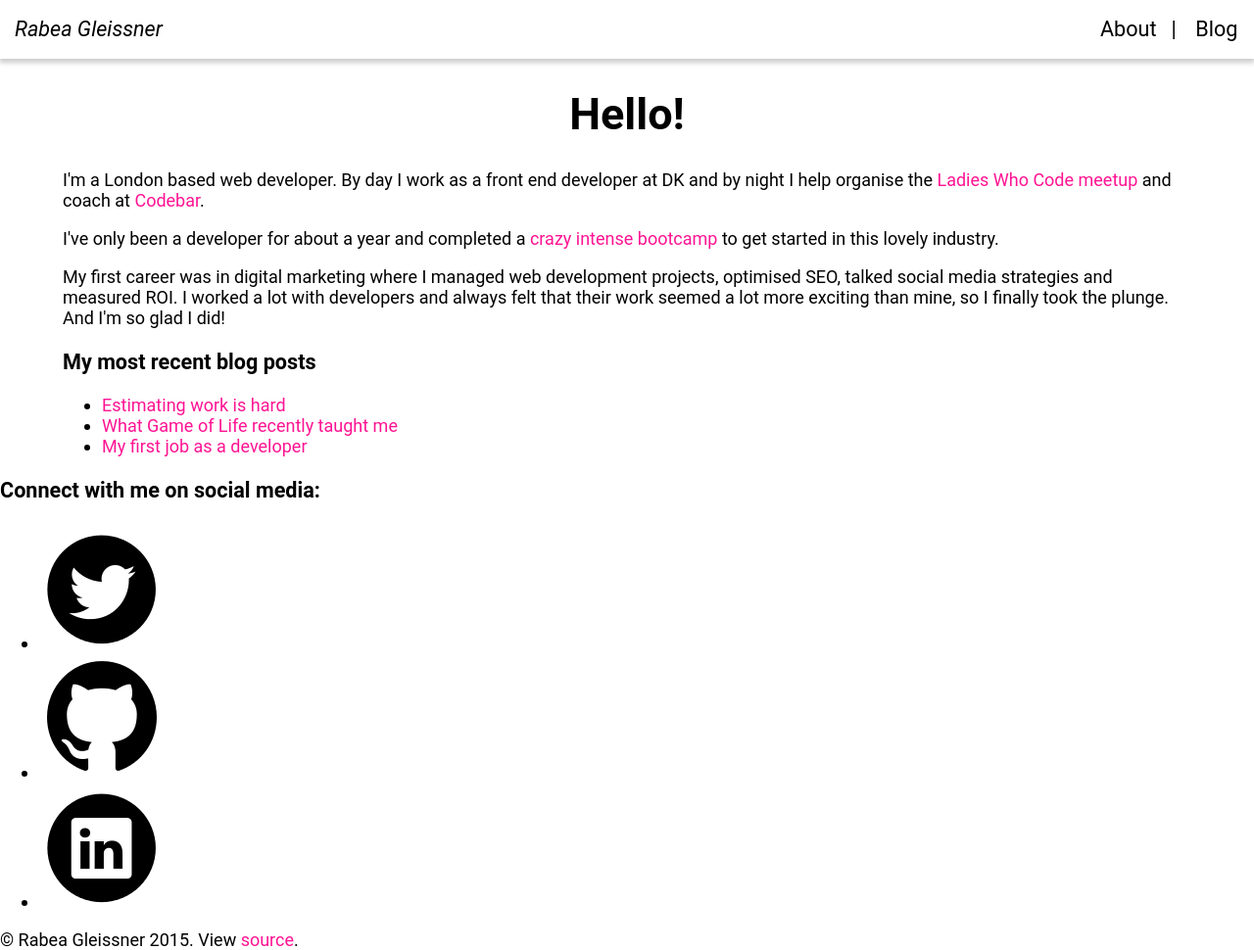
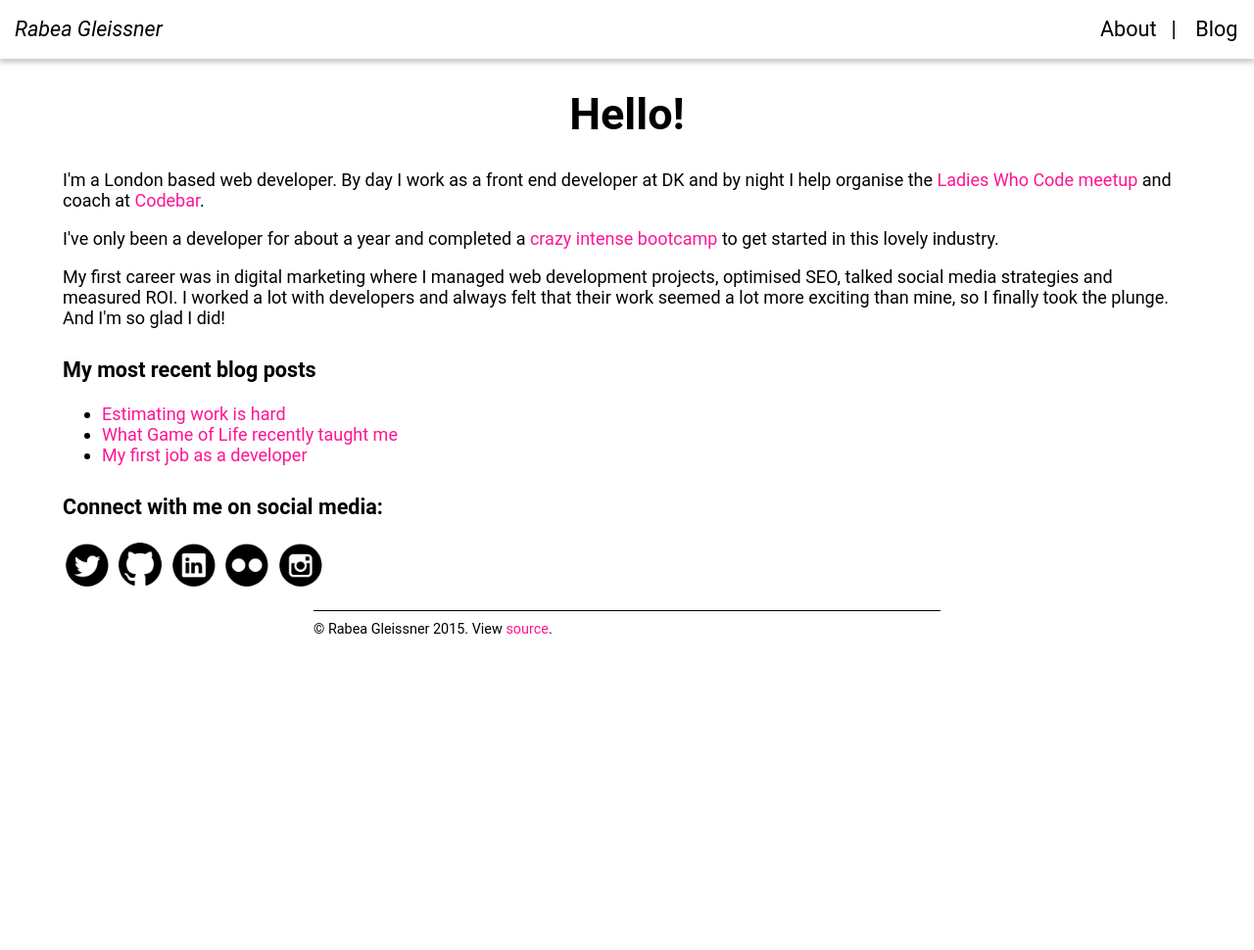
Before and after one commit to RabeaGleissner/RabeaGleissner.github.io, a Jekyll site: the page built from index.html, in a window 1280 px wide. Shown: the whole page at 98% size. Built offline with Jekyll 4.4.1, drawn with Linux system fonts in a browser that asks for light colours; after the commit the page ends 900 px from its top, so only the background shows below that.

Commit message:
styling footer and social section

```diff
--- a/_config.yml
+++ b/_config.yml
@@ -6,6 +6,8 @@ url: "http://www.rabea.co.uk"
 linkedin: "https://www.linkedin.com/profile/view?id=6245926"
 twitter: "https://twitter.com/aebaR"
 github:  "https://github.com/rabeagleissner"
+flickr: "http://www.flickr.com/photos/rabeasfotos/"
+instagram: "http://instagram.com/hellorabea"
 
 paginate: 2
 paginate_path: "blog/page:num/"
--- a/_includes/footer.html
+++ b/_includes/footer.html
@@ -1,4 +1,6 @@
-<p>&copy; Rabea Gleissner {{ site.time | date: '%Y' }}. View <a href="http://github.com/rabeagleissner/rabeagleissner.github.io" target="_blank">source</a>.
+<footer>
+  <p>&copy; Rabea Gleissner {{ site.time | date: '%Y' }}. View <a href="http://github.com/rabeagleissner/rabeagleissner.github.io" target="_blank">source</a>.</p>
+</footer>
   <script type="text/javascript">
     WebFontConfig = {
       google: { families: [ 'Roboto::latin' ] }
--- a/_includes/social.html
+++ b/_includes/social.html
@@ -1,6 +1,10 @@
+<section class="wrapper social">
   <h3>Connect with me on social media:</h3>
   <ul>
     <li><a href="{{site.twitter}}" target="_blank"><img src="public/images/twitter.png"  alt="Twitter logo"></a></li>
     <li><a href="{{site.github}}" target="_blank"><img src="public/images/github.png" alt="Github logo"></a></li>
     <li><a href="{{site.linkedin}}" target="_blank"><img src="public/images/linkedin.png" alt="LinkedIn logo"></a></li>
+    <li><a href="{{site.linkedin}}" target="_blank"><img src="public/images/flickr.png" alt="Flickr logo"></a></li>
+    <li><a href="{{site.linkedin}}" target="_blank"><img src="public/images/instagram.png" alt="Instagram logo"></a></li>
   </ul>
+</section>
--- a/_layouts/home.html
+++ b/_layouts/home.html
@@ -1,7 +1,7 @@
 {% include header.html %}
   <div class="wrapper home">
     {{ content }}
-    <aside>{% include sidebar.html %}</aside>
+    <aside class="right-sidebar">{% include sidebar.html %}</aside>
   </div>
 {% include social.html %}
 
--- a/_scss/header.scss
+++ b/_scss/header.scss
@@ -10,18 +10,7 @@ header {
   @include clearFix;
 
   .name {
-    float: left;
-    width: 68px;
-    overflow: hidden;
-    white-space: nowrap;
-    line-height: 60px;
-    height: 60px;
-    font-size: 1.2em;
-    margin-left: 15px;
-    font-style: italic;
-    h3 {
-      margin-top: 0;
-    }
+    display: none;
   }
   nav {
     float: right;
@@ -67,7 +56,17 @@ header {
 @media only screen and (min-width:500px) {
   header {
     .name {
+      display: block;
+      float: left;
+      line-height: 60px;
+      height: 60px;
       width: 160px;
+      font-size: 1.2em;
+      margin-left: 15px;
+      font-style: italic;
+      h3 {
+        margin-top: 0;
+      }
     }
   }
 }
--- a/_scss/main.scss
+++ b/_scss/main.scss
@@ -1,7 +1,14 @@
 @import 'mixins';
 
+* {
+  box-sizing:border-box;
+}
 html {
   height: 100%;
+  background-color: white;
+}
+a, a img {
+  transition: 0.2s;
 }
 body {
  font-family: 'roboto', sans-serif;
@@ -34,7 +41,37 @@ color: deeppink;
 }
 .wrapper {
   width: 95%;
-  margin: 0 auto;
+  margin: 0 auto 30px;
+}
+.about-text {
+  margin-bottom: 30px;
+}
+.right-sidebar {
+  margin-bottom: 30px;
+}
+.social {
+  ul {
+    padding-left: 0;
+    li {
+      list-style: none;
+      display: inline-block;
+      a:hover img {
+        opacity: 0.6;
+      }
+      img {
+        width: 50px;
+      }
+    }
+  }
+}
+footer {
+  p {
+    width: 50%;
+    margin: 0 auto;
+    font-size: 0.8em;
+    border-top: 1px solid black;
+    padding-top: 10px;
+  }
 }
 
 @media only screen and (min-width:600px)  {
--- a/index.html
+++ b/index.html
@@ -3,7 +3,7 @@ layout: home
 ---
 
 <h1>Hello!</h1>
-<div class="about_text">
+<div class="about-text">
   <p>I'm a London based web developer. By day I work as a front end developer at DK and by night I help organise the <a href="http://www.meetup.com/Ladies-Who-Code-UK/" target="_blank">Ladies Who Code meetup</a> and coach at <a href="https://codebar.io/" target="_blank">Codebar</a>.</p>
   <p>I've only been a developer for about a year and completed a <a href="https://rabeameetscode.wordpress.com/" target="_blank">crazy intense bootcamp</a> to get started in this lovely industry.</p>
   <p>My first career was in digital marketing where I managed web development projects, optimised SEO, talked social media strategies and measured ROI. I worked a lot with developers and always felt that their work seemed a lot more exciting than mine, so I finally took the plunge. And I'm so glad I did!</p>
```
Also changed, not shown: public/images/flickr.png (added), public/images/instagram.png (added). Lines whose indentation alone changed are shown as unchanged.
